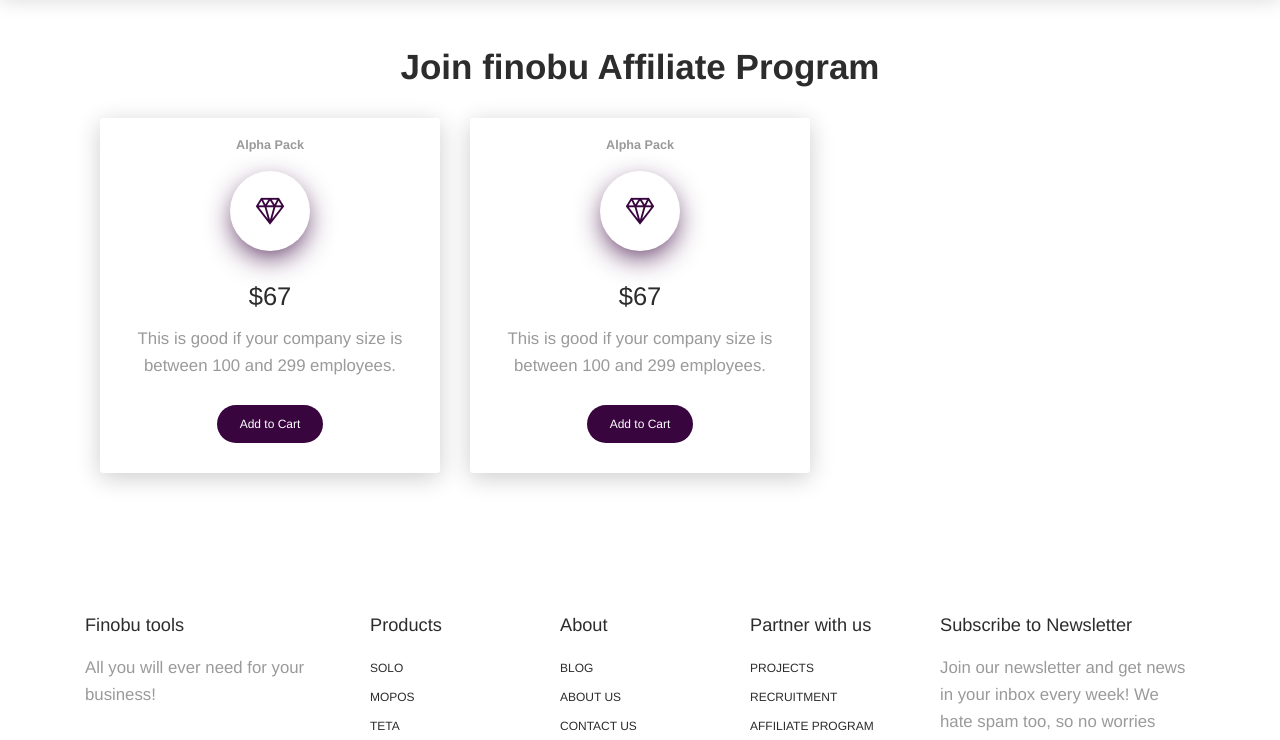
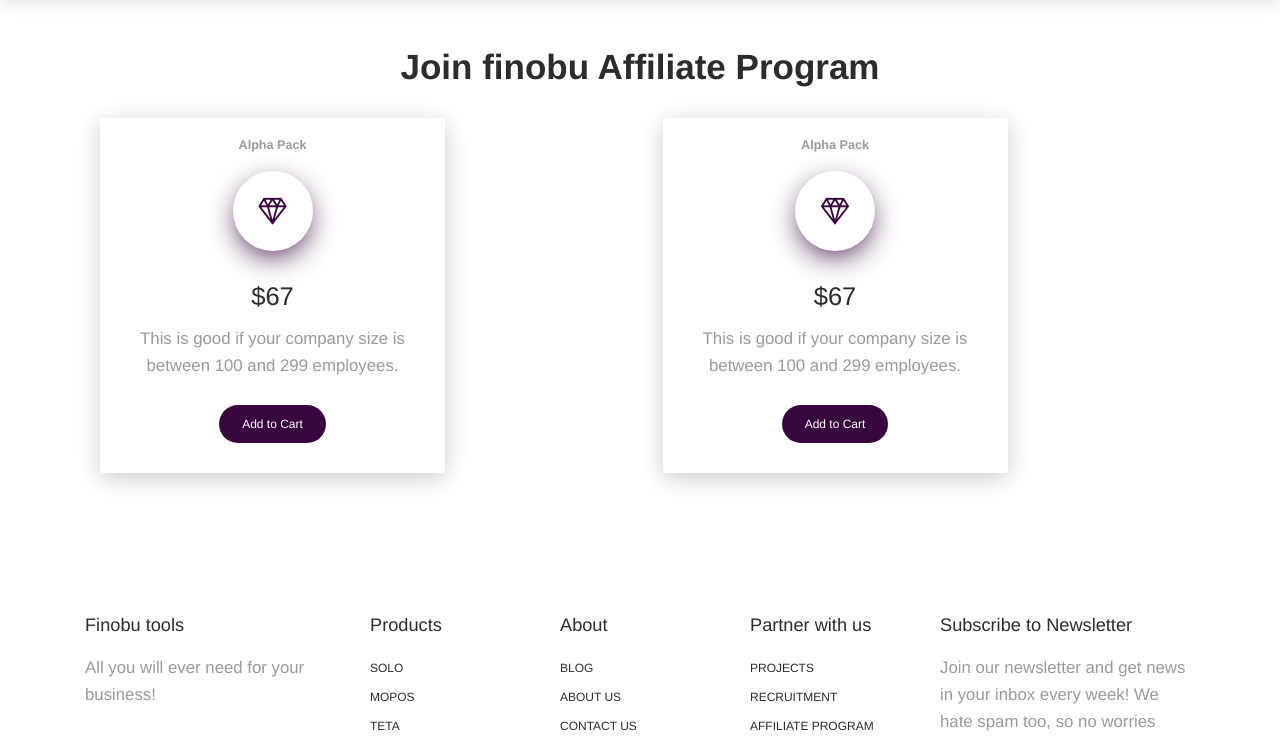
Before and after one commit to nicodemus-opon/finobu, a PHP site: page /affiliates/index.php in a window 1280 px wide. Shown: the part 64-804 px from the top of the page. Run offline with PHP 8.4, Linux system fonts and the light colour scheme; some libraries are stand-ins or nearby versions.

Commit message:
2019-03-03T09:15

```diff
--- a/affiliates/index.php
+++ b/affiliates/index.php
@@ -14,8 +14,8 @@ include('../includes/navbar.php');
             </div>
         </div>
 
-        <div class="row ml-auto mr-auto text-center">
-            <div class="col-md-6 col-lg-4">
+        <div class="row ml-auto ">
+            <div class="col-md-6 col-lg-4 mr-auto text-center">
                 <div class="card card-pricing">
                     <div class="card-body">
                         <h6 class="category">Alpha Pack</h6>
@@ -29,7 +29,7 @@ include('../includes/navbar.php');
                     </div>
                 </div>
             </div>
-            <div class="col-md-6 col-lg-4">
+            <div class="col-md-6 col-lg-4 mr-auto text-center">
                 <div class="card card-pricing">
                     <div class="card-body">
                         <h6 class="category">Alpha Pack</h6>
```
